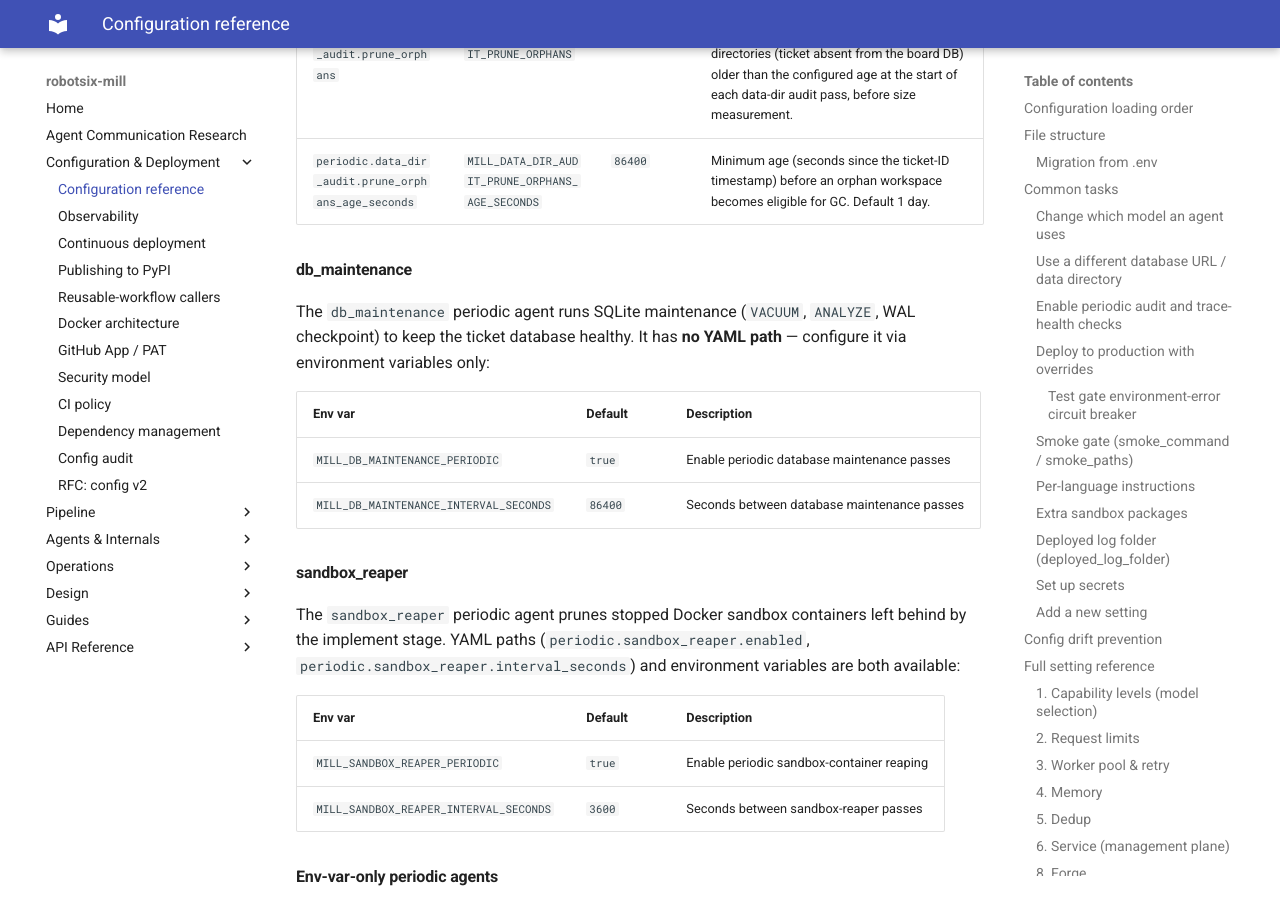
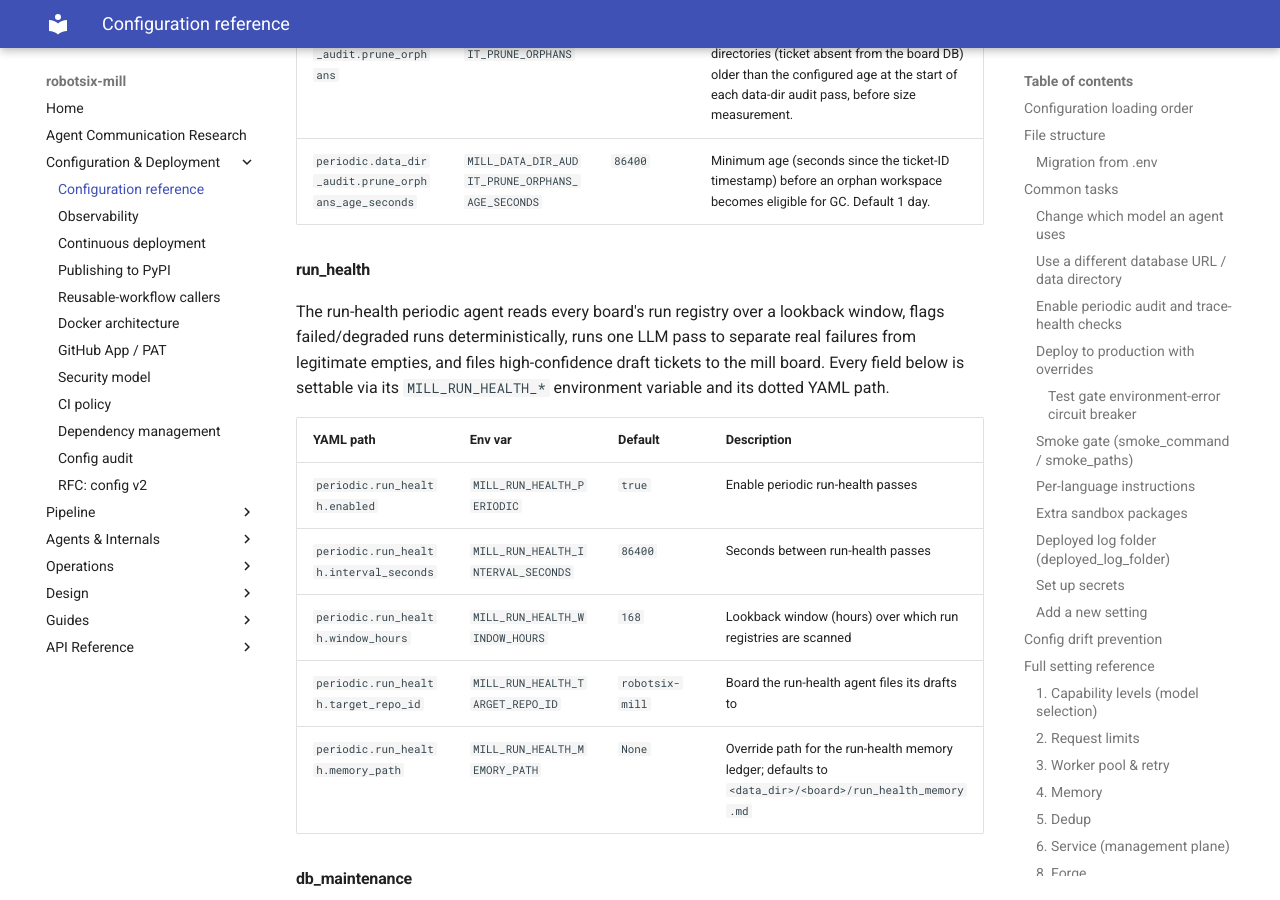
Before and after one commit to damien-robotsix/robotsix-mill, an MkDocs documentation site: the page built from docs/configuration.md, in a window 1280 px wide and 900 px high, scrolled down 28803 px. Built offline with MkDocs 1.6.1 and Material for MkDocs 9.7.7, drawn with Linux system fonts in a browser that asks for light colours.

Commit message:
mill: env doc sync: missing-from-docs — MILL_RUN_HEALTH_* extra fields (3 env vars) (20260626T204331Z-env-doc-sync-missing-from-docs-mill-run-6800)

```diff
--- a/docs/configuration.md
+++ b/docs/configuration.md
@@ -705,6 +705,23 @@ agent-specific settings are available:
 | `periodic.data_dir_audit.prune_orphans` | `MILL_DATA_DIR_AUDIT_PRUNE_ORPHANS` | `true` | Default-on GC: prune orphan workspace directories (ticket absent from the board DB) older than the configured age at the start of each data-dir audit pass, before size measurement. |
 | `periodic.data_dir_audit.prune_orphans_age_seconds` | `MILL_DATA_DIR_AUDIT_PRUNE_ORPHANS_AGE_SECONDS` | `86400` | Minimum age (seconds since the ticket-ID timestamp) before an orphan workspace becomes eligible for GC. Default 1 day. |
 
+#### run_health
+
+The run-health periodic agent reads every board's run registry over a
+lookback window, flags failed/degraded runs deterministically, runs one
+LLM pass to separate real failures from legitimate empties, and files
+high-confidence draft tickets to the mill board. Every field below is
+settable via its `MILL_RUN_HEALTH_*` environment variable and its dotted
+YAML path.
+
+| YAML path | Env var | Default | Description |
+|-----------|---------|---------|-------------|
+| `periodic.run_health.enabled` | `MILL_RUN_HEALTH_PERIODIC` | `true` | Enable periodic run-health passes |
+| `periodic.run_health.interval_seconds` | `MILL_RUN_HEALTH_INTERVAL_SECONDS` | `86400` | Seconds between run-health passes |
+| `periodic.run_health.window_hours` | `MILL_RUN_HEALTH_WINDOW_HOURS` | `168` | Lookback window (hours) over which run registries are scanned |
+| `periodic.run_health.target_repo_id` | `MILL_RUN_HEALTH_TARGET_REPO_ID` | `robotsix-mill` | Board the run-health agent files its drafts to |
+| `periodic.run_health.memory_path` | `MILL_RUN_HEALTH_MEMORY_PATH` | `None` | Override path for the run-health memory ledger; defaults to `<data_dir>/<board>/run_health_memory.md` |
+
 #### db_maintenance
 
 The `db_maintenance` periodic agent runs SQLite maintenance (`VACUUM`,
```
Also changed, not shown: CHANGELOG.md (+5 -0 lines).
